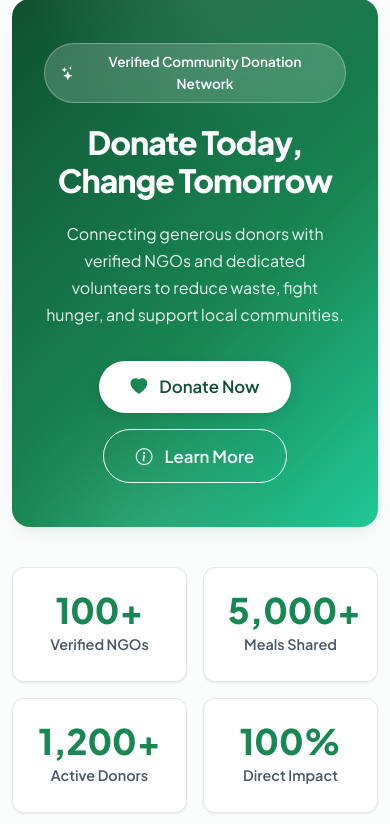
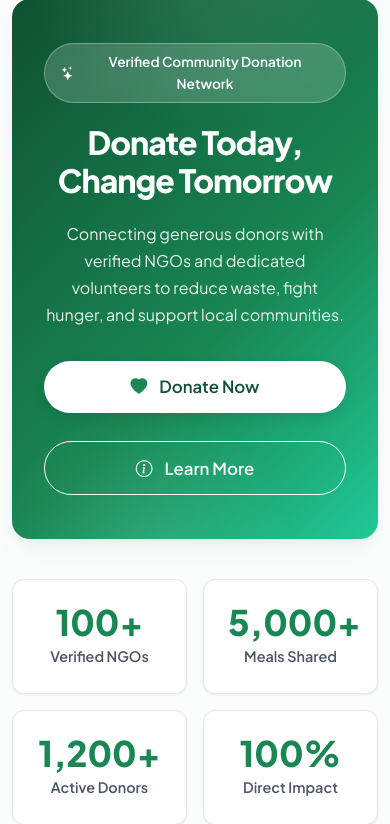
Before and after one commit to abdl-hafeez07/HopeConnect-Community-Donation-Distribution-System, a Django app: page / in a window 390 px wide. Shown: the part 101-925 px from the top of the page. Run offline with Django 5.2, Linux system fonts and the light colour scheme.

Commit message:
css modification

```diff
--- a/static/css/style.css
+++ b/static/css/style.css
@@ -720,3 +720,14 @@ h6 {
         font-size: 1.8rem;
     }
 }
+
+@media (max-width: 575.98px) {
+    .hero-btn-group .btn {
+        width: 100%;
+        margin-bottom: 0.75rem;
+    }
+
+    .hero-btn-group .btn:last-child {
+        margin-bottom: 0;
+    }
+}
```
